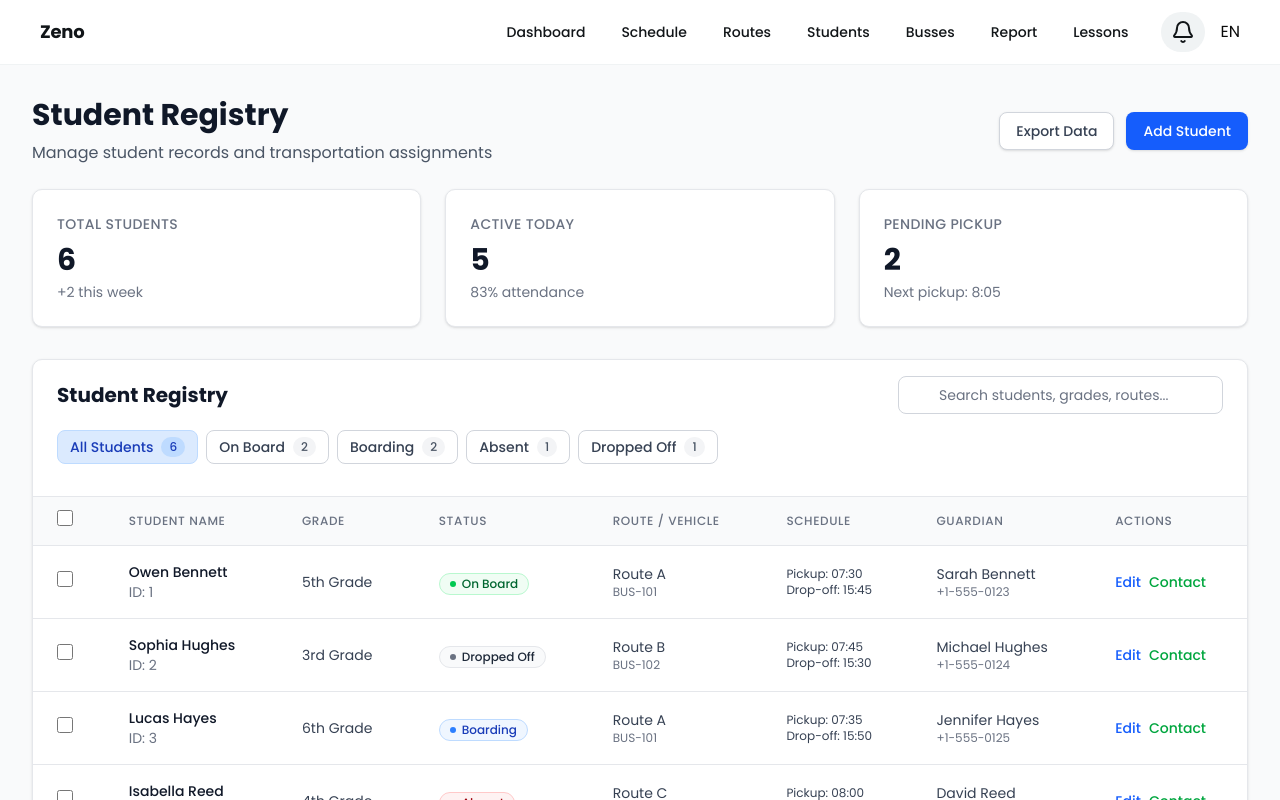
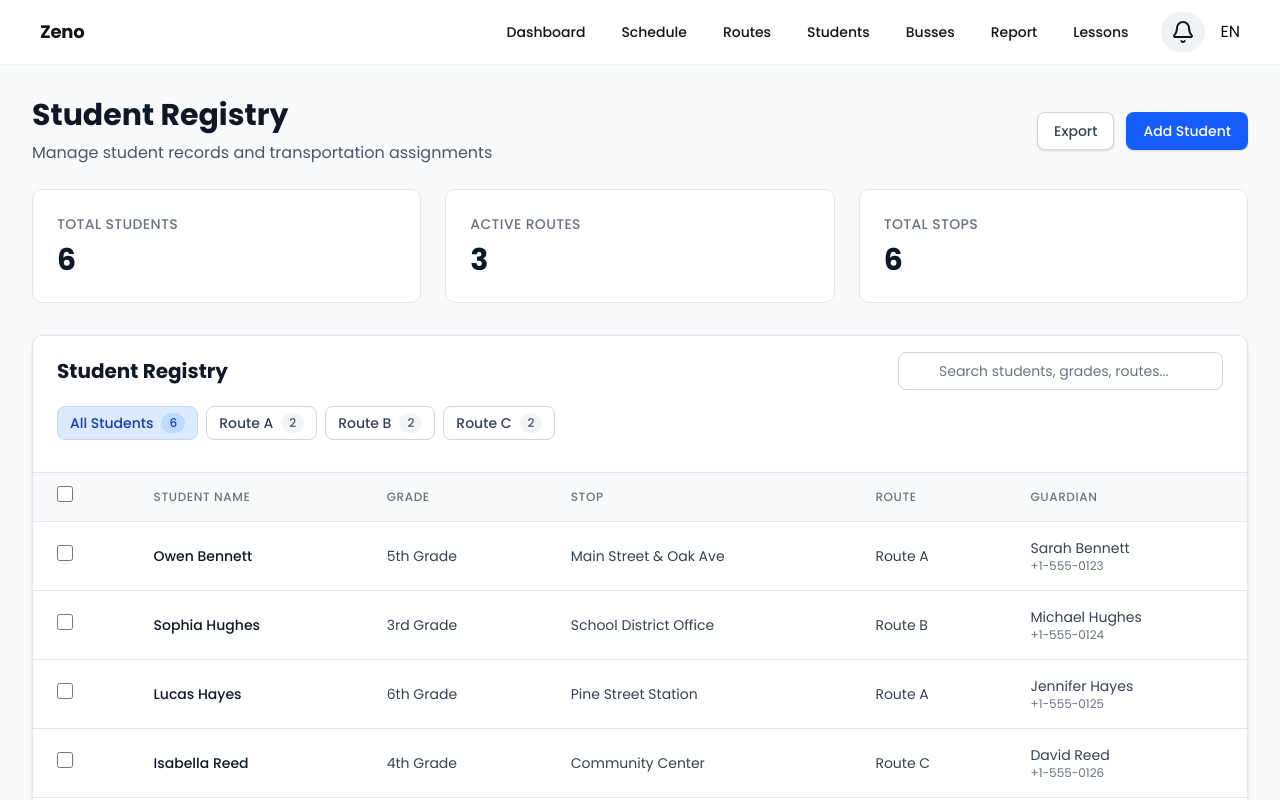
Before and after one commit to ami-boop/management-zeno, a Next.js app: page /en/students in a window 1280 px wide. Shown: the top 800 px of the page. Built offline with nearby package versions, Linux system fonts and the light colour scheme.

Commit message:
update students page for actual needs

```diff
--- a/messages/en.json
+++ b/messages/en.json
@@ -200,11 +200,13 @@
 		"management": "Student Registry",
 		"grade": "Grade",
 		"route": "Route",
+		"stop": "Stop",
 		"addStudent": "Add Student",
 		"name": "Student Name",
 		"bus": "Vehicle",
 		"contact": "Contact",
 		"view": "View",
+		"export": "Export",
 		"searchPlaceholder": "Search students, grades, routes...",
 		"noResults": "No students found matching your search",
 		"noStudents": "No students registered",
@@ -226,6 +228,8 @@
 		"guardian": "Guardian",
 		"phone": "Phone",
 		"totalStudents": "Total Students",
+		"activeRoutes": "Active Routes",
+		"totalStops": "Total Stops",
 		"activeToday": "Active Today",
 		"pendingPickup": "Pending Pickup",
 		"exportData": "Export Data",
--- a/messages/he.json
+++ b/messages/he.json
@@ -200,15 +200,17 @@
 		"management": "רישום תלמידים",
 		"grade": "כיתה",
 		"route": "מסלול",
+		"stop": "תחנה",
 		"addStudent": "הוסף תלמיד",
 		"name": "שם תלמיד",
 		"bus": "רכב",
 		"contact": "איש קשר",
 		"view": "צפייה",
+		"export": "ייצוא",
 		"searchPlaceholder": "חפש תלמידים, כיתות, מסלולים...",
 		"noResults": "לא נמצאו תלמידים התואמים לחיפוש",
 		"noStudents": "אין תלמידים רשומים",
-		"tryAdjustingSearch": "נסה לשנות את החיפוש.",
+		"tryAdjustingSearch": "נסה לשנות את קריטריוני החיפוש.",
 		"filterAll": "כל התלמידים",
 		"filterOnboard": "באוטובוס",
 		"filterBoarding": "בתהליך עליה",
@@ -226,6 +228,8 @@
 		"guardian": "אפוטרופוס",
 		"phone": "טלפון",
 		"totalStudents": "סה\"כ תלמידים",
+		"activeRoutes": "מסלולים פעילים",
+		"totalStops": "סה\"כ תחנות",
 		"activeToday": "פעילים היום",
 		"pendingPickup": "ממתינים לאיסוף",
 		"exportData": "ייצוא נתונים",
--- a/messages/ru.json
+++ b/messages/ru.json
@@ -120,7 +120,7 @@
 		"status": {
 			"inService": "В эксплуатации",
 			"maintenance": "На обслуживании",
-			"outOfService": "Не в эксpлуатации"
+			"outOfService": "Не в эксплуатации"
 		}
 	},
 	"Routes": {
@@ -200,11 +200,13 @@
 		"management": "Реестр студентов",
 		"grade": "Класс",
 		"route": "Маршрут",
+		"stop": "Остановка",
 		"addStudent": "Добавить студента",
 		"name": "Имя студента",
 		"bus": "Транспорт",
 		"contact": "Контакт",
 		"view": "Просмотр",
+		"export": "Экспорт",
 		"searchPlaceholder": "Поиск студентов, классов, маршрутов...",
 		"noResults": "Студенты по вашему запросу не найдены",
 		"noStudents": "Студенты не зарегистрированы",
@@ -226,6 +228,8 @@
 		"guardian": "Опекун",
 		"phone": "Телефон",
 		"totalStudents": "Всего студентов",
+		"activeRoutes": "Активные маршруты",
+		"totalStops": "Всего остановок",
 		"activeToday": "Активны сегодня",
 		"pendingPickup": "Ожидают посадки",
 		"exportData": "Экспорт данных",
--- a/package.json
+++ b/package.json
@@ -3,7 +3,7 @@
 	"version": "0.1.0",
 	"private": true,
 	"scripts": {
-    "dev": "next dev --turbopack",
+		"dev": "next dev --turbopack -p 3001",
 		"build": "next build",
 		"start": "next start",
 		"lint": "next lint"
--- a/src/app/[locale]/(group)/students/page.tsx
+++ b/src/app/[locale]/(group)/students/page.tsx
@@ -5,8 +5,7 @@ export interface Student {
 	name: string
 	grade: string
 	route: string
-	bus: string
-	status: 'onboard' | 'boarding' | 'absent' | 'dropped'
+	stop: string
 	pickupTime: string
 	dropoffTime: string
 	guardian: string
@@ -20,8 +19,7 @@ export default function StudentsPage() {
 			name: 'Owen Bennett',
 			grade: '5th Grade',
 			route: 'Route A',
-			bus: 'BUS-101',
-			status: 'onboard',
+			stop: 'Main Street & Oak Ave',
 			pickupTime: '07:30',
 			dropoffTime: '15:45',
 			guardian: 'Sarah Bennett',
@@ -32,8 +30,7 @@ export default function StudentsPage() {
 			name: 'Sophia Hughes',
 			grade: '3rd Grade',
 			route: 'Route B',
-			bus: 'BUS-102',
-			status: 'dropped',
+			stop: 'School District Office',
 			pickupTime: '07:45',
 			dropoffTime: '15:30',
 			guardian: 'Michael Hughes',
@@ -44,8 +41,7 @@ export default function StudentsPage() {
 			name: 'Lucas Hayes',
 			grade: '6th Grade',
 			route: 'Route A',
-			bus: 'BUS-101',
-			status: 'boarding',
+			stop: 'Pine Street Station',
 			pickupTime: '07:35',
 			dropoffTime: '15:50',
 			guardian: 'Jennifer Hayes',
@@ -56,8 +52,7 @@ export default function StudentsPage() {
 			name: 'Isabella Reed',
 			grade: '4th Grade',
 			route: 'Route C',
-			bus: 'BUS-103',
-			status: 'absent',
+			stop: 'Community Center',
 			pickupTime: '08:00',
 			dropoffTime: '16:00',
 			guardian: 'David Reed',
@@ -68,8 +63,7 @@ export default function StudentsPage() {
 			name: 'Caleb Foster',
 			grade: '2nd Grade',
 			route: 'Route B',
-			bus: 'BUS-102',
-			status: 'onboard',
+			stop: 'Library Corner',
 			pickupTime: '07:50',
 			dropoffTime: '15:35',
 			guardian: 'Lisa Foster',
@@ -80,8 +74,7 @@ export default function StudentsPage() {
 			name: 'Emma Watson',
 			grade: '1st Grade',
 			route: 'Route C',
-			bus: 'BUS-103',
-			status: 'boarding',
+			stop: 'Park & Ride Lot',
 			pickupTime: '08:05',
 			dropoffTime: '16:05',
 			guardian: 'James Watson',
--- a/src/components/students/StudentMobileCards.tsx
+++ b/src/components/students/StudentMobileCards.tsx
@@ -1,5 +1,5 @@
 'use client'
-import type { Student } from '@/app/[locale]/management/students/page'
+import type { Student } from '@/app/[locale]/(group)/students/page'
 
 interface StudentMobileCardsProps {
 	students: Student[]
@@ -30,22 +30,8 @@ export default function StudentMobileCards({
 								<h3 className='text-lg font-medium text-gray-900'>
 									{student.name}
 								</h3>
-								<p className='text-sm text-gray-500'>
-									{student.grade} • ID: {student.id}
-								</p>
+								<p className='text-sm text-gray-500'>{student.grade}</p>
 							</div>
-						</div>
-						<div
-							className={`inline-flex items-center px-2.5 py-0.5 rounded-full text-xs font-medium border ${getStatusColor(
-								student.status
-							)}`}
-						>
-							<div
-								className={`w-1.5 h-1.5 rounded-full mr-1.5 ${getStatusDot(
-									student.status
-								)}`}
-							></div>
-							{t(`status.${student.status}`)}
 						</div>
 					</div>
 
@@ -55,8 +41,14 @@ export default function StudentMobileCards({
 								{t('route')}
 							</dt>
 							<dd className='text-sm text-gray-900'>{student.route}</dd>
-							<dd className='text-xs text-gray-500'>{student.bus}</dd>
 						</div>
+						<div>
+							<dt className='text-sm font-medium text-gray-500'>{t('stop')}</dt>
+							<dd className='text-sm text-gray-900'>{student.stop}</dd>
+						</div>
+					</div>
+
+					<div className='grid grid-cols-1 gap-4'>
 						<div>
 							<dt className='text-sm font-medium text-gray-500'>
 								{t('guardian')}
@@ -65,62 +57,8 @@ export default function StudentMobileCards({
 							<dd className='text-xs text-gray-500'>{student.phone}</dd>
 						</div>
 					</div>
-
-					<div className='grid grid-cols-2 gap-4 mb-4'>
-						<div>
-							<dt className='text-sm font-medium text-gray-500'>
-								{t('pickup')}
-							</dt>
-							<dd className='text-sm text-gray-900'>{student.pickupTime}</dd>
-						</div>
-						<div>
-							<dt className='text-sm font-medium text-gray-500'>
-								{t('dropoff')}
-							</dt>
-							<dd className='text-sm text-gray-900'>{student.dropoffTime}</dd>
-						</div>
-					</div>
-
-					<div className='flex space-x-4 pt-4 border-t border-gray-200'>
-						<button className='text-sm text-blue-600 hover:text-blue-900 font-medium'>
-							{t('edit')}
-						</button>
-						<button className='text-sm text-green-600 hover:text-green-900 font-medium'>
-							{t('contact')}
-						</button>
-					</div>
 				</div>
 			))}
 		</div>
 	)
 }
-
-function getStatusColor(status: Student['status']) {
-	switch (status) {
-		case 'onboard':
-			return 'bg-green-50 text-green-800 border-green-200'
-		case 'boarding':
-			return 'bg-blue-50 text-blue-800 border-blue-200'
-		case 'absent':
-			return 'bg-red-50 text-red-800 border-red-200'
-		case 'dropped':
-			return 'bg-gray-50 text-gray-800 border-gray-200'
-		default:
-			return 'bg-gray-50 text-gray-800 border-gray-200'
-	}
-}
-
-function getStatusDot(status: Student['status']) {
-	switch (status) {
-		case 'onboard':
-			return 'bg-green-500'
-		case 'boarding':
-			return 'bg-blue-500'
-		case 'absent':
-			return 'bg-red-500'
-		case 'dropped':
-			return 'bg-gray-500'
-		default:
-			return 'bg-gray-500'
-	}
-}
--- a/src/components/students/StudentTable.tsx
+++ b/src/components/students/StudentTable.tsx
@@ -1,5 +1,5 @@
 'use client'
-import type { Student } from '@/app/[locale]/management/students/page'
+import type { Student } from '@/app/[locale]/(group)/students/page'
 
 interface StudentTableProps {
 	students: Student[]
@@ -38,19 +38,13 @@ export default function StudentTable({
 						{t('grade')}
 					</th>
 					<th className='px-6 py-3 text-left text-xs font-medium text-gray-500 uppercase tracking-wider'>
-						{t('studentStatus')}
+						{t('stop')}
 					</th>
 					<th className='px-6 py-3 text-left text-xs font-medium text-gray-500 uppercase tracking-wider'>
-						{t('route')} / {t('bus')}
-					</th>
-					<th className='px-6 py-3 text-left text-xs font-medium text-gray-500 uppercase tracking-wider'>
-						{t('schedule')}
+						{t('route')}
 					</th>
 					<th className='px-6 py-3 text-left text-xs font-medium text-gray-500 uppercase tracking-wider'>
 						{t('guardian')}
-					</th>
-					<th className='px-6 py-3 text-left text-xs font-medium text-gray-500 uppercase tracking-wider'>
-						{t('actions')}
 					</th>
 				</tr>
 			</thead>
@@ -72,52 +66,19 @@ export default function StudentTable({
 							<div className='text-sm font-medium text-gray-900'>
 								{student.name}
 							</div>
-							<div className='text-sm text-gray-500'>ID: {student.id}</div>
 						</td>
 						<td className='px-6 py-4 whitespace-nowrap text-sm text-gray-700'>
 							{student.grade}
 						</td>
-						<td className='px-6 py-4 whitespace-nowrap'>
-							<div
-								className={`inline-flex items-center px-2.5 py-0.5 rounded-full text-xs font-medium border ${getStatusColor(
-									student.status
-								)}`}
-							>
-								<div
-									className={`w-1.5 h-1.5 rounded-full mr-1.5 ${getStatusDot(
-										student.status
-									)}`}
-								></div>
-								{t(`status.${student.status}`)}
-							</div>
+						<td className='px-6 py-4 whitespace-nowrap text-sm text-gray-700'>
+							{student.stop}
 						</td>
 						<td className='px-6 py-4 whitespace-nowrap text-sm text-gray-700'>
-							<div>{student.route}</div>
-							<div className='text-xs text-gray-500'>{student.bus}</div>
-						</td>
-						<td className='px-6 py-4 whitespace-nowrap text-sm text-gray-700'>
-							<div className='text-xs'>
-								<div>
-									{t('pickup')}: {student.pickupTime}
-								</div>
-								<div>
-									{t('dropoff')}: {student.dropoffTime}
-								</div>
-							</div>
+							{student.route}
 						</td>
 						<td className='px-6 py-4 whitespace-nowrap text-sm text-gray-700'>
 							<div>{student.guardian}</div>
 							<div className='text-xs text-gray-500'>{student.phone}</div>
-						</td>
-						<td className='px-6 py-4 whitespace-nowrap text-sm font-medium'>
-							<div className='flex space-x-2'>
-								<button className='text-blue-600 hover:text-blue-900'>
-									{t('edit')}
-								</button>
-								<button className='text-green-600 hover:text-green-900'>
-									{t('contact')}
-								</button>
-							</div>
 						</td>
 					</tr>
 				))}
@@ -125,33 +86,3 @@ export default function StudentTable({
 		</table>
 	)
 }
-
-function getStatusColor(status: Student['status']) {
-	switch (status) {
-		case 'onboard':
-			return 'bg-green-50 text-green-800 border-green-200'
-		case 'boarding':
-			return 'bg-blue-50 text-blue-800 border-blue-200'
-		case 'absent':
-			return 'bg-red-50 text-red-800 border-red-200'
-		case 'dropped':
-			return 'bg-gray-50 text-gray-800 border-gray-200'
-		default:
-			return 'bg-gray-50 text-gray-800 border-gray-200'
-	}
-}
-
-function getStatusDot(status: Student['status']) {
-	switch (status) {
-		case 'onboard':
-			return 'bg-green-500'
-		case 'boarding':
-			return 'bg-blue-500'
-		case 'absent':
-			return 'bg-red-500'
-		case 'dropped':
-			return 'bg-gray-500'
-		default:
-			return 'bg-gray-500'
-	}
-}
--- a/src/components/students/StudentsClient.tsx
+++ b/src/components/students/StudentsClient.tsx
@@ -2,7 +2,7 @@
 
 import { useState, useMemo } from 'react'
 import { useTranslations } from 'next-intl'
-import type { Student } from '@/app/[locale]/management/students/page'
+import type { Student } from '@/app/[locale]/(group)/students/page'
 import StudentTable from './StudentTable'
 import StudentMobileCards from './StudentMobileCards'
 
@@ -24,13 +24,13 @@ export default function StudentsClient({
 		const query = searchQuery.toLowerCase()
 		return students.filter(student => {
 			const matchesFilter =
-				selectedFilter === 'all' || student.status === selectedFilter
+				selectedFilter === 'all' || student.route === selectedFilter
 			const matchesSearch =
 				query === '' ||
 				student.name.toLowerCase().includes(query) ||
 				student.grade.toLowerCase().includes(query) ||
 				student.route.toLowerCase().includes(query) ||
-				student.bus.toLowerCase().includes(query) ||
+				student.stop.toLowerCase().includes(query) ||
 				student.guardian.toLowerCase().includes(query)
 			return matchesFilter && matchesSearch
 		})
@@ -40,76 +40,26 @@ export default function StudentsClient({
 		{
 			label: 'totalStudents',
 			value: students.length,
-			change: '+2 this week',
 		},
 		{
-			label: 'activeToday',
-			value: students.filter(s => s.status !== 'absent').length,
-			change: `${Math.round(
-				(students.filter(s => s.status !== 'absent').length / students.length) *
-					100
-			)}% attendance`,
+			label: 'activeRoutes',
+			value: new Set(students.map(s => s.route)).size,
 		},
 		{
-			label: 'pendingPickup',
-			value: students.filter(s => s.status === 'boarding').length,
-			change: 'Next pickup: 8:05',
+			label: 'totalStops',
+			value: new Set(students.map(s => s.stop)).size,
 		},
 	]
 
+	// Create filter buttons based on routes
 	const filterButtons = [
 		{ key: 'all', label: t('filterAll'), count: students.length },
-		{
-			key: 'onboard',
-			label: t('filterOnboard'),
-			count: students.filter(s => s.status === 'onboard').length,
-		},
-		{
-			key: 'boarding',
-			label: t('filterBoarding'),
-			count: students.filter(s => s.status === 'boarding').length,
-		},
-		{
-			key: 'absent',
-			label: t('filterAbsent'),
-			count: students.filter(s => s.status === 'absent').length,
-		},
-		{
-			key: 'dropped',
-			label: t('filterDropped'),
-			count: students.filter(s => s.status === 'dropped').length,
-		},
+		...Array.from(new Set(students.map(s => s.route))).map(route => ({
+			key: route,
+			label: route,
+			count: students.filter(s => s.route === route).length,
+		})),
 	]
-
-	const getStatusColor = (status: Student['status']) => {
-		switch (status) {
-			case 'onboard':
-				return 'bg-green-50 text-green-800 border-green-200'
-			case 'boarding':
-				return 'bg-blue-50 text-blue-800 border-blue-200'
-			case 'absent':
-				return 'bg-red-50 text-red-800 border-red-200'
-			case 'dropped':
-				return 'bg-gray-50 text-gray-800 border-gray-200'
-			default:
-				return 'bg-gray-50 text-gray-800 border-gray-200'
-		}
-	}
-
-	const getStatusDot = (status: Student['status']) => {
-		switch (status) {
-			case 'onboard':
-				return 'bg-green-500'
-			case 'boarding':
-				return 'bg-blue-500'
-			case 'absent':
-				return 'bg-red-500'
-			case 'dropped':
-				return 'bg-gray-500'
-			default:
-				return 'bg-gray-500'
-		}
-	}
 
 	const handleSelectStudent = (studentId: number) => {
 		setSelectedStudents(prev =>
@@ -140,12 +90,10 @@ export default function StudentsClient({
 							<p className='text-gray-600'>{t('description')}</p>
 						</div>
 						<div className='flex items-center space-x-3'>
-							<button className='inline-flex items-center px-4 py-2 border border-gray-300 rounded-md shadow-sm text-sm font-medium text-gray-700 bg-white hover:bg-gray-50 transition-colors duration-200'>
-								{/* export icon */}
-								{t('exportData')}
+							<button className='inline-flex items-center px-4 py-2 border border-gray-300 rounded-md shadow-sm text-sm font-medium text-gray-700 bg-white hover:bg-gray-50'>
+								{t('export')}
 							</button>
-							<button className='inline-flex items-center px-4 py-2 border border-transparent rounded-md shadow-sm text-sm font-medium text-white bg-blue-600 hover:bg-blue-700 transition-colors duration-200'>
-								{/* add icon */}
+							<button className='inline-flex items-center px-4 py-2 border border-transparent rounded-md shadow-sm text-sm font-medium text-white bg-blue-600 hover:bg-blue-700'>
 								{t('addStudent')}
 							</button>
 						</div>
@@ -153,10 +101,10 @@ export default function StudentsClient({
 
 					{/* Stats */}
 					<div className='grid grid-cols-1 md:grid-cols-3 gap-6 mb-8'>
-						{stats.map(stat => (
+						{stats.map((stat, index) => (
 							<div
-								key={stat.label}
-								className='bg-white rounded-lg shadow-sm border border-gray-200 p-6'
+								key={index}
+								className='bg-white rounded-lg border border-gray-200 p-6'
 							>
 								<div className='flex items-center justify-between mb-2'>
 									<h3 className='text-sm font-medium text-gray-500 uppercase tracking-wide'>
@@ -168,7 +116,6 @@ export default function StudentsClient({
 										{stat.value}
 									</p>
 								</div>
-								<p className='text-sm text-gray-500 mt-1'>{stat.change}</p>
 							</div>
 						))}
 					</div>
```
Lines whose indentation alone changed are shown as unchanged.
